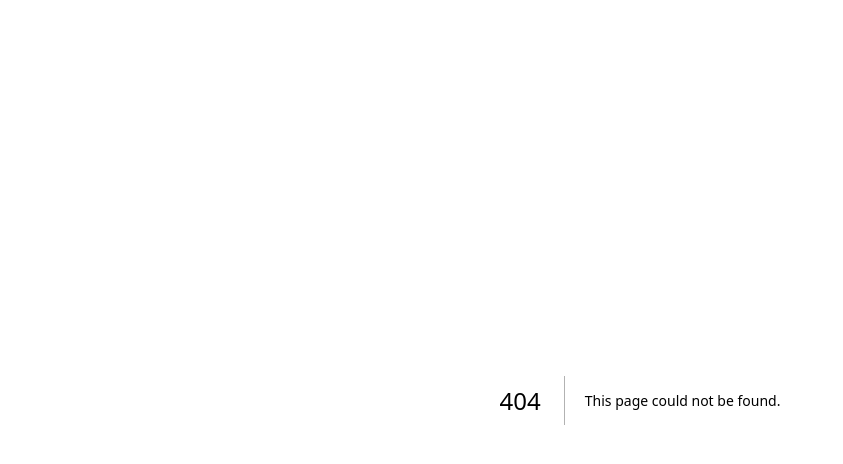
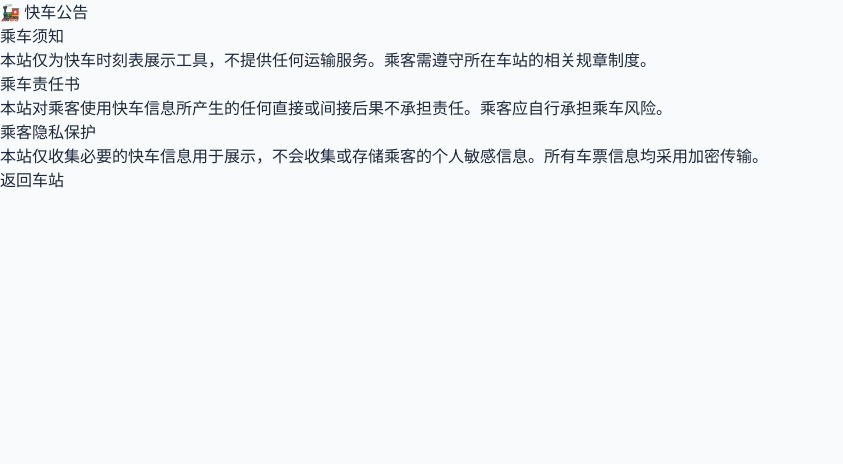
Before and after one commit to MindMorbius/NodePin, a Next.js app: page /disclaimer in a window 1280 px wide. Before the commit this address had no page. Shown: the top 464 px of the page, without its empty margins (0-843 px from the left). Built offline with nearby package versions, Linux system fonts and the light colour scheme.

Commit message:
feat: 添加免责声明页面并更新项目说明文档

```diff
--- /dev/null
+++ b/src/app/disclaimer/page.tsx
@@ -0,0 +1,42 @@
+'use client';
+
+import { useTranslation } from 'react-i18next';
+import Link from 'next/link';
+
+export default function Disclaimer() {
+  const { t } = useTranslation();
+
+  return (
+    <main className="max-w-3xl mx-auto p-6">
+      <h1 className="text-2xl font-bold mb-6 bg-gradient-to-r from-blue-500 to-cyan-500 bg-clip-text text-transparent">
+        {t('disclaimer.title')}
+      </h1>
+
+      <div className="space-y-4 text-sm leading-relaxed">
+        <section className="bg-[var(--card)] p-6 rounded-xl ring-1 ring-black/5">
+          <h2 className="font-bold mb-3">{t('disclaimer.usage')}</h2>
+          <p className="opacity-80">{t('disclaimer.usageContent')}</p>
+        </section>
+
+        <section className="bg-[var(--card)] p-6 rounded-xl ring-1 ring-black/5">
+          <h2 className="font-bold mb-3">{t('disclaimer.responsibility')}</h2>
+          <p className="opacity-80">{t('disclaimer.responsibilityContent')}</p>
+        </section>
+
+        <section className="bg-[var(--card)] p-6 rounded-xl ring-1 ring-black/5">
+          <h2 className="font-bold mb-3">{t('disclaimer.privacy')}</h2>
+          <p className="opacity-80">{t('disclaimer.privacyContent')}</p>
+        </section>
+
+        <div className="text-center mt-8">
+          <Link
+            href="/"
+            className="inline-flex px-4 py-2 bg-blue-500 text-white rounded-lg hover:bg-blue-600 transition-colors"
+          >
+            {t('common.backToHome')}
+          </Link>
+        </div>
+      </div>
+    </main>
+  );
+}
--- a/src/i18n/locales/en.ts
+++ b/src/i18n/locales/en.ts
@@ -31,5 +31,18 @@ export default {
     cancel: 'Cancel',
     submit: 'Login',
     error: 'Invalid username or password'
+  },
+  disclaimer: {
+    title: 'Disclaimer',
+    usage: 'Terms of Use',
+    usageContent: 'This website serves only as a display tool for subscription information and does not provide any proxy, VPN, or other network services. Users must comply with relevant local laws and regulations when using this site.',
+    responsibility: 'Liability Statement',
+    responsibilityContent: 'We assume no responsibility for any direct or indirect consequences arising from the use of subscription information. Users shall bear all risks associated with using our services.',
+    privacy: 'Privacy Policy',
+    privacyContent: 'We only collect necessary subscription information for display purposes and do not collect or store users\' sensitive personal information. All data transmission is encrypted.'
+  },
+  common: {
+    disclaimer: 'Disclaimer',
+    backToHome: 'Back to Home'
   }
 };
--- a/src/i18n/locales/magic.ts
+++ b/src/i18n/locales/magic.ts
@@ -31,5 +31,18 @@ export default {
     cancel: '离开车站',
     submit: '进入调度',
     error: '调度员身份验证失败'
+  },
+  disclaimer: {
+    title: '🚂 快车公告',
+    usage: '乘车须知',
+    usageContent: '本站仅为快车时刻表展示工具，不提供任何运输服务。乘客需遵守所在车站的相关规章制度。',
+    responsibility: '乘车责任书',
+    responsibilityContent: '本站对乘客使用快车信息所产生的任何直接或间接后果不承担责任。乘客应自行承担乘车风险。',
+    privacy: '乘客隐私保护',
+    privacyContent: '本站仅收集必要的快车信息用于展示，不会收集或存储乘客的个人敏感信息。所有车票信息均采用加密传输。'
+  },
+  common: {
+    disclaimer: '快车公告',
+    backToHome: '返回车站'
   }
 };
--- a/src/i18n/locales/zh.ts
+++ b/src/i18n/locales/zh.ts
@@ -31,5 +31,18 @@ export default {
     cancel: '取消',
     submit: '登录',
     error: '用户名或密码错误'
+  },
+  disclaimer: {
+    title: '免责声明',
+    usage: '使用条款',
+    usageContent: '本网站仅作为订阅信息的展示工具，不提供任何代理、VPN或其他网络服务。用户在使用本站时应遵守所在地区的相关法律法规。',
+    responsibility: '责任声明',
+    responsibilityContent: '本站对用户使用订阅信息所产生的任何直接或间接后果不承担任何责任。用户应自行承担使用本站服务的风险。',
+    privacy: '隐私政策',
+    privacyContent: '本站仅收集必要的订阅信息用于展示，不会收集或存储用户的个人敏感信息。所有数据传输均采用加密方式进行。'
+  },
+  common: {
+    disclaimer: '免责声明',
+    backToHome: '返回首页'
   }
 };
```
Also changed, not shown: src/app/page.tsx (+7 -0 lines), 1 other file (tests, documents, lock files or other folders).
